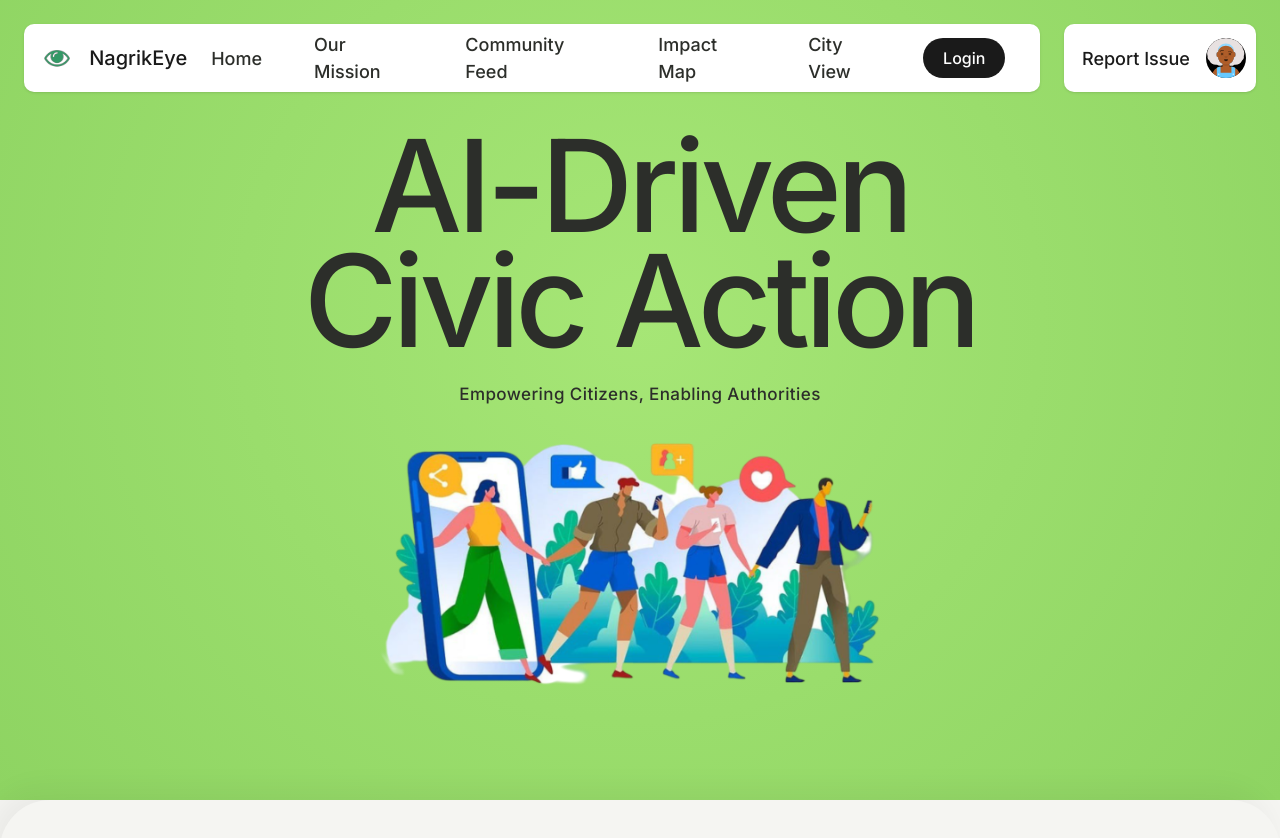
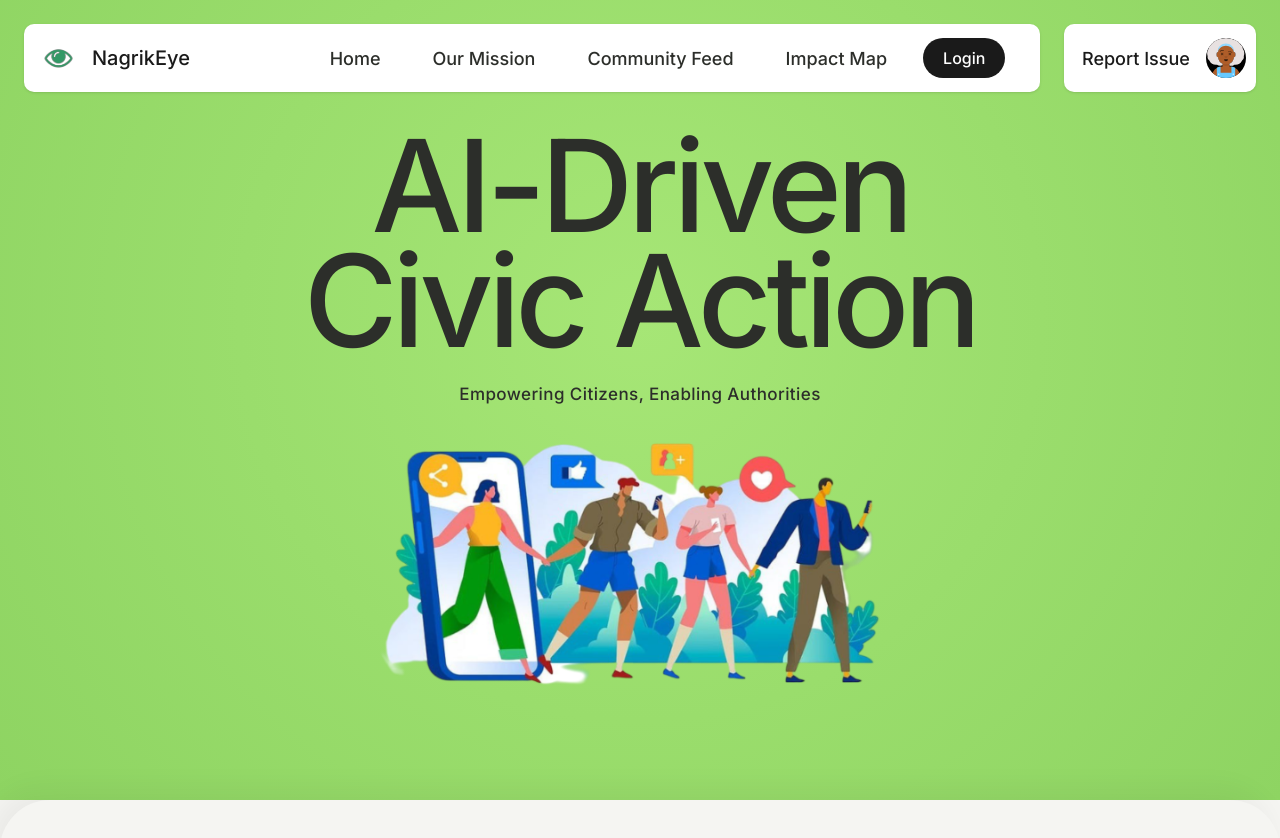
Before and after one commit to Jitesh-Yadav01/NagrikEye, a React (Vite) app in the folder frontend/: page / in a window 1280 px wide. Shown: the top 838 px of the page. Built offline with nearby package versions, Linux system fonts and the light colour scheme; no server answers; the database is empty.

Commit message:
Update Navbar.jsx

```diff
--- a/frontend/src/components/Navbar.jsx
+++ b/frontend/src/components/Navbar.jsx
@@ -29,7 +29,6 @@ const Navbar = ({ onOpenReport }) => {
                 { label: 'Our Mission', hasDropdown: false, path: "#mission", isRoute: false },
                 { label: 'Community Feed', hasDropdown: false, path: "#reports", isRoute: false },
                 { label: 'Impact Map', hasDropdown: false, path: "#map", isRoute: false },
-                { label: 'City View', hasDropdown: false, path: "/city-view", isRoute: true }
               ].map((item) => (
                 <div key={item.label} className="relative group flex items-center justify-center px-6 h-[46.75px] cursor-pointer">
                   <span className="absolute inset-0 bg-[#F5F1E4] rounded-full opacity-0 scale-75 group-hover:opacity-100 group-hover:scale-100 transition-all duration-400 ease-[cubic-bezier(0.17,0.67,0.3,1.33)] z-0"></span>
```
